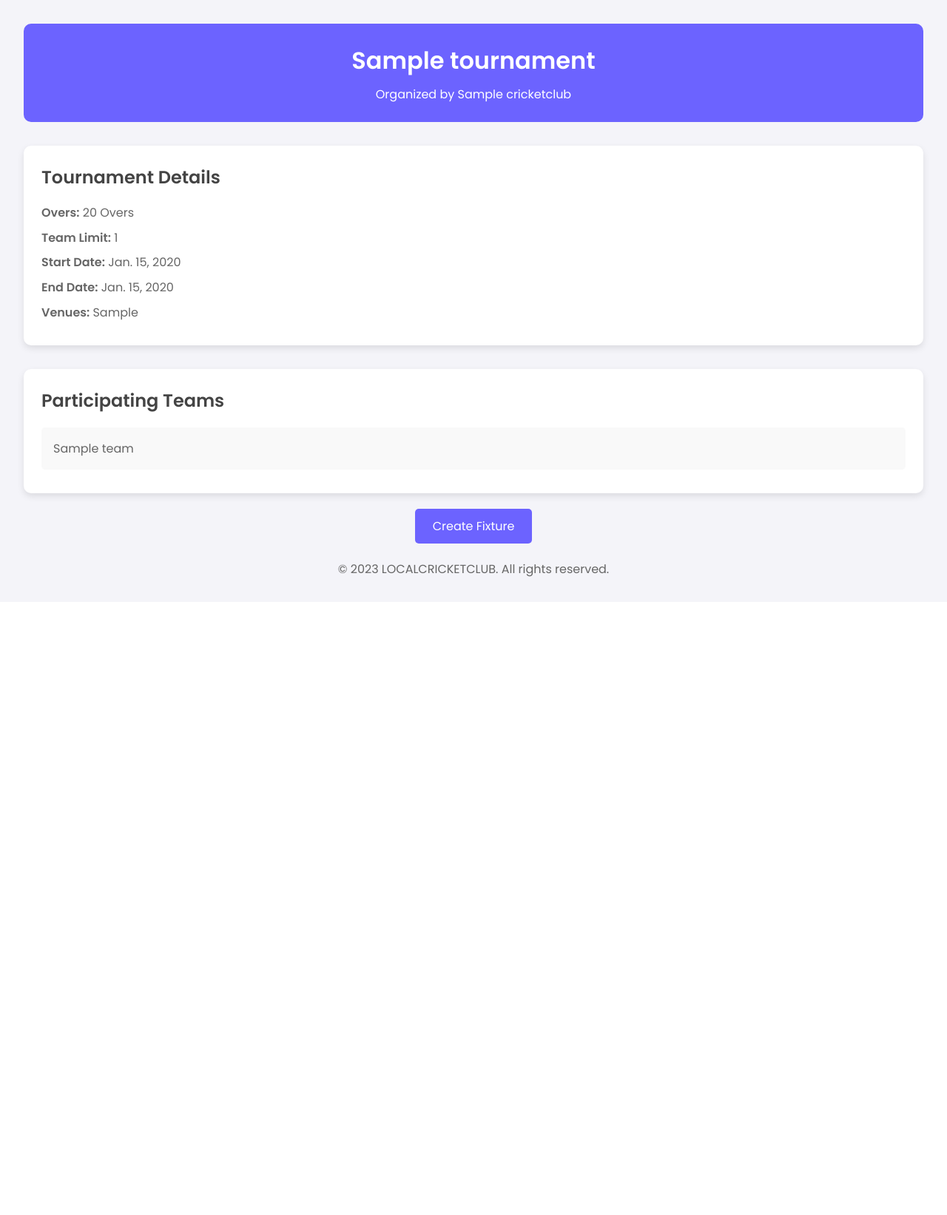
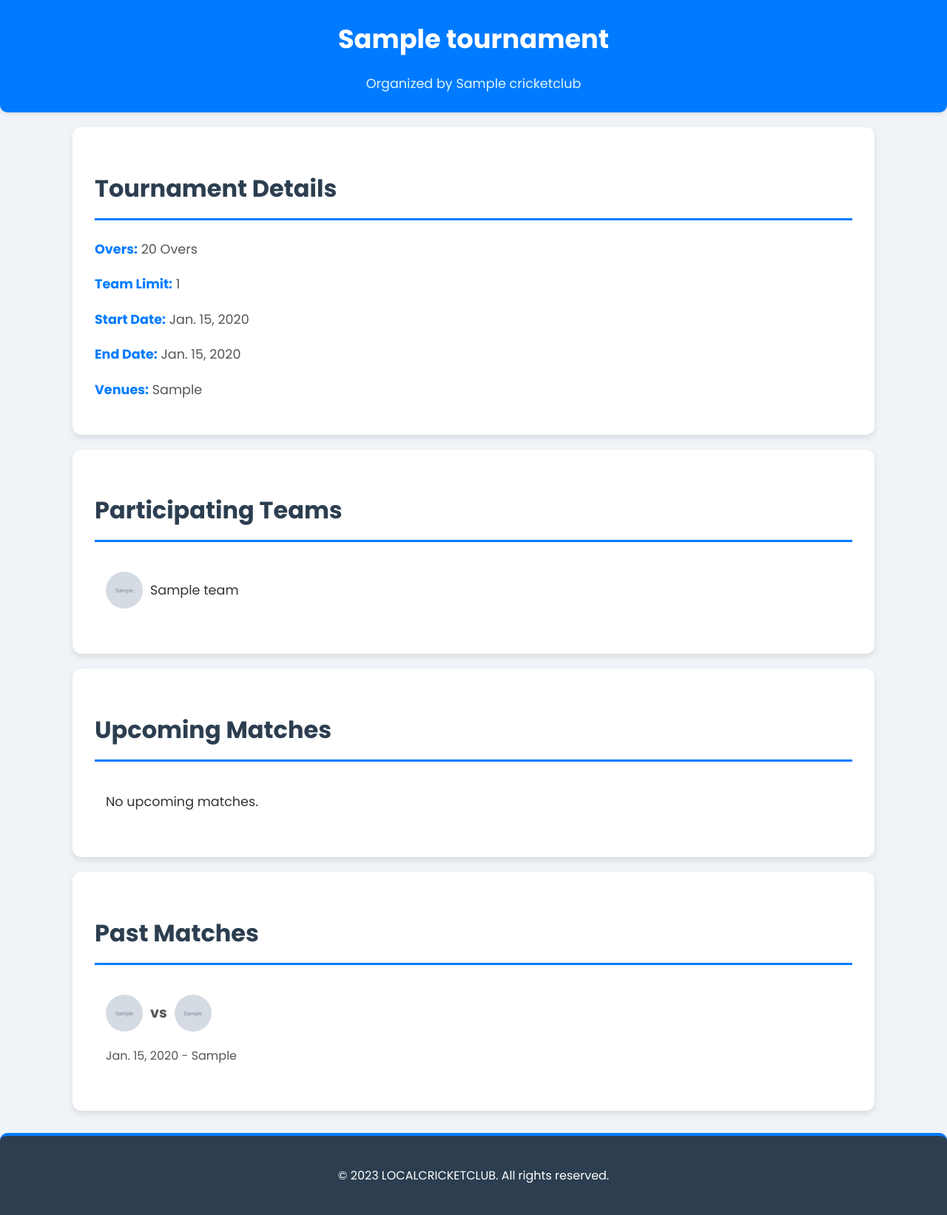
Before and after one commit to skp3214/Local-Cricket-Hub, a Django app: page /tournaments/1/ in a window 1280 px wide. Shown: the whole page at 74% size. Before the commit the page ends 780 px from the top, so only its background shows below. Run offline with Django 5.2, Linux system fonts and the light colour scheme; a user stored in the database is signed in; tables that the repository leaves empty hold one stand-in row (values such as "Sample post"); grey boxes marked "Sample" are stand-in pictures.

Commit message:
enhance tournament detail page; add upcoming and past matches sections with improved styling

```diff
--- a/local_cricket_hub/tournaments/static/css/tournament_detail.css
+++ b/local_cricket_hub/tournaments/static/css/tournament_detail.css
@@ -1,113 +1,208 @@
-/* General Reset */
-* {
+body {
+    font-family: 'Poppins', sans-serif;
     margin: 0;
     padding: 0;
-    box-sizing: border-box;
+    background-color: #f0f4f8;
+    color: #333;
+    line-height: 1.6;
 }
 
-body {
-    font-family: 'Poppins', sans-serif;
-    background-color: #f4f4f9;
-    color: #333;
-    line-height: 1.6;
-    padding: 2rem;
-}
-
-/* Header */
 .header {
-    background-color: #6c63ff;
-    color: #fff;
-    padding: 1.5rem;
-    border-radius: 10px;
-    margin-bottom: 2rem;
+    background-color: #007bff;
+    color: white;
+    padding: 25px 0;
     text-align: center;
+    box-shadow: 0 2px 5px rgba(0,0,0,0.1);
+    border-radius: 0 0 10px 10px;
 }
 
 .header h1 {
-    font-size: 2rem;
-    margin-bottom: 0.5rem;
+    margin: 0 0 10px 0;
+    font-size: 2.2rem;
+    font-weight: 700;
 }
 
 .header p {
-    font-size: 1rem;
+    font-size: 1.1rem;
+    color: #e0f7fa;
+    margin-bottom: 0;
 }
 
-/* Details Section */
-.details-section {
-    background: #fff;
-    padding: 1.5rem;
-    border-radius: 10px;
-    box-shadow: 0 4px 10px rgba(0, 0, 0, 0.1);
-    margin-bottom: 2rem;
+.details-section, .teams-section, .actions-section, .upcoming-matches-section, .past-matches-section {
+    background-color: white;
+    padding: 30px;
+    margin: 20px auto;
+    border-radius: 12px;
+    max-width: 80%;
+    box-shadow: 0 4px 8px rgba(0,0,0,0.1);
+    transition: all 0.3s ease;
 }
 
-.details-section h2 {
-    font-size: 1.5rem;
-    margin-bottom: 1rem;
-    color: #444;
+.details-section:hover, .teams-section:hover, .actions-section:hover, .upcoming-matches-section:hover, .past-matches-section:hover {
+    transform: translateY(-5px);
+    box-shadow: 0 6px 12px rgba(0,0,0,0.15);
+}
+
+.details-section h2, .teams-section h2, .actions-section h2, .upcoming-matches-section h2, .past-matches-section h2 {
+    color: #2c3e50;
+    margin-bottom: 25px;
+    font-size: 2rem;
+    border-bottom: 3px solid #007bff;
+    padding-bottom: 15px;
 }
 
 .details-section p {
-    font-size: 1rem;
-    color: #666;
-    margin-bottom: 0.5rem;
+    font-size: 1.1rem;
+    margin-bottom: 15px;
+    line-height: 1.7;
+    color: #555;
 }
 
-/* Teams Section */
-.teams-section {
-    background: #fff;
-    padding: 1.5rem;
-    border-radius: 10px;
-    box-shadow: 0 4px 10px rgba(0, 0, 0, 0.1);
-    margin-bottom: 2rem;
-}
-
-.teams-section h2 {
-    font-size: 1.5rem;
-    margin-bottom: 1rem;
-    color: #444;
+.details-section p strong {
+    color: #007bff;
 }
 
 .teams-section ul {
     list-style: none;
+    padding: 0;
+    margin-top: 20px;
 }
 
 .teams-section ul li {
-    background: #f9f9f9;
-    padding: 1rem;
-    border-radius: 5px;
-    margin-bottom: 0.5rem;
+    padding: 15px;
+    border-bottom: 1px solid #eee;
+    font-size: 1.1rem;
     display: flex;
     justify-content: space-between;
     align-items: center;
 }
 
-.teams-section ul li span {
-    font-size: 1rem;
-    color: #666;
+.teams-section ul li:last-child {
+    border-bottom: none;
 }
 
-/* Actions Section */
 .actions-section {
     text-align: center;
 }
 
-.actions-section a {
-    padding: 0.75rem 1.5rem;
-    background-color: #6c63ff;
-    color: #fff;
-    border-radius: 5px;
+.btn-create-fixture {
+    display: inline-block;
+    padding: 15px 30px;
+    background-color: #28a745;
+    color: white;
     text-decoration: none;
-    transition: background-color 0.3s ease;
+    border-radius: 10px;
+    font-size: 1.2rem;
+    transition: background-color 0.3s ease, transform 0.2s ease, box-shadow 0.3s ease;
+    box-shadow: 0 2px 5px rgba(0,0,0,0.1);
+    margin-top: 20px;
 }
 
-.actions-section a:hover {
-    background-color: #5752d3;
+.btn-create-fixture:hover {
+    background-color: #218838;
+    transform: translateY(-2px);
+    box-shadow: 0 4px 8px rgba(0,0,0,0.15);
 }
 
-/* Footer */
 .footer {
+    background-color: #2c3e50;
+    color: white;
     text-align: center;
-    margin-top: 2rem;
-    color: #666;
+    padding: 25px 0;
+    margin-top: 30px;
+    border-top: 4px solid #007bff;
+    border-radius: 10px 10px 0 0;
 }
+
+.upcoming-matches-section ul, .past-matches-section ul {
+    list-style: none;
+    padding: 0;
+    margin-top: 20px;
+
+}
+
+.upcoming-matches-section ul li, .past-matches-section ul li {
+    padding: 15px;
+    border-bottom: 1px solid #eee;
+    font-size: 1.1rem;
+    display: flex;
+    justify-content: space-between;
+    align-items:flex-start;
+    flex-direction: column;
+}
+
+.upcoming-matches-section ul li:last-child, .past-matches-section ul li:last-child {
+    border-bottom: none;
+}
+
+.match-card {
+    display: flex;
+    align-items: center;
+    gap: 20px;
+}
+
+.team-images {
+    display: flex;
+    align-items: center;
+    gap: 10px;
+}
+
+.team-images img {
+    width: 50px;
+    height: 50px;
+    border-radius: 50%;
+    object-fit: cover;
+}
+
+.team-images .vs {
+    font-size: 1.2rem;
+    font-weight: bold;
+    color: #555;
+}
+
+.match-details {
+    flex: 1;
+}
+
+.match-details .team-name {
+    font-size: 1.2rem;
+    font-weight: bold;
+    color: #333;
+}
+
+.match-details .match-info {
+    font-size: 1rem;
+    color: #555;
+}
+@media (max-width: 768px){
+    .header h1{
+        font-size: 1.8rem;
+    }
+    .header p{
+        font-size: 1rem;
+    }
+    .details-section, .teams-section, .actions-section, .upcoming-matches-section, .past-matches-section{
+        width: 95%;
+        padding: 20px;
+    }
+     .details-section h2, .teams-section h2, .actions-section h2, .upcoming-matches-section h2, .past-matches-section h2{
+        font-size: 1.5rem;
+    }
+    .teams-section ul li{
+        flex-direction: column;
+        align-items: flex-start;
+        gap: 10px;
+    }
+    .btn-create-fixture{
+        font-size: 1rem;
+        padding: 12px 25px;
+    }
+    .match-card {
+        flex-direction: column;
+        align-items: center;
+        text-align: center;
+    }
+    .team-images {
+        margin-bottom: 10px;
+    }
+}
--- a/local_cricket_hub/tournaments/templates/tournament_detail.html
+++ b/local_cricket_hub/tournaments/templates/tournament_detail.html
@@ -5,17 +5,15 @@
     <meta charset="UTF-8">
     <meta name="viewport" content="width=device-width, initial-scale=1.0">
     <title>{{ tournament.name }} - Details</title>
-    <link href="https://fonts.googleapis.com/css2?family=Poppins:wght@400;600&display=swap" rel="stylesheet">
+    <link href="https://fonts.googleapis.com/css2?family=Poppins:wght@400;600;700&display=swap" rel="stylesheet">
     <link rel="stylesheet" href="{% static 'css/tournament_detail.css' %}">
 </head>
 <body>
-    <!-- Header -->
     <div class="header">
         <h1>{{ tournament.name }}</h1>
         <p>Organized by {{ tournament.club.name }}</p>
     </div>
 
-    <!-- Details Section -->
     <div class="details-section">
         <h2>Tournament Details</h2>
         <p><strong>Overs:</strong> {{ tournament.get_overs_display }}</p>
@@ -25,24 +23,86 @@
         <p><strong>Venues:</strong> {{ tournament.venues}}</p>
     </div>
 
-    <!-- Teams Section -->
     <div class="teams-section">
         <h2>Participating Teams</h2>
         <ul>
             {% for team in tournament.teams.all %}
             <li>
-                <span>{{ team.name }}</span>
+                <div class="team-images">
+                    {% if team.image %}
+                        <img src="{{ team.image.url }}" alt="{{ team.name }} Logo" />
+                    {% else %}
+                        <img src="https://via.placeholder.com/50" alt="Team Logo" />
+                    {% endif %}
+                    <span>{{ team.name }}</span>
+                </div>
             </li>
             {% endfor %}
         </ul>
     </div>
 
-    <!-- Actions Section -->
-    <div class="actions-section">
-        <a href="{% url 'tournaments:create_fixture' tournament.id %}" class="btn-create-fixture">Create Fixture</a>
+    {% if not upcoming_matches and not past_matches and tournament.teams.count > 2 and user.clubs.exists %}
+        <div class="actions-section">
+            <a href="{% url 'tournaments:create_fixture' tournament.id %}" class="btn-create-fixture">Create Fixture</a>
+        </div>
+    {% endif %}
+
+    <div class="upcoming-matches-section">
+        <h2>Upcoming Matches</h2>
+        <ul>
+            {% for match in upcoming_matches %}
+            <li class="match-card">
+                <div class="team-images">
+                    {% if match.team1.image %}
+                        <img src="{{ match.team1.image.url }}" alt="{{ match.team1.name }} Logo" />
+                    {% else %}
+                        <img src="https://via.placeholder.com/50" alt="Team Logo" />
+                    {% endif %}
+                    <span class="vs">vs</span>
+                    {% if match.team2.image %}
+                        <img src="{{ match.team2.image.url }}" alt="{{ match.team2.name }} Logo" />
+                    {% else %}
+                        <img src="https://via.placeholder.com/50" alt="Team Logo" />
+                    {% endif %}
+                </div>
+                <div class="match-details">
+                    <div class="match-info">{{ match.date }} - {{ match.venue }}</div>
+                </div>
+            </li>
+            {% empty %}
+            <li>No upcoming matches.</li>
+            {% endfor %}
+        </ul>
     </div>
 
-    <!-- Footer -->
+    <div class="past-matches-section">
+        <h2>Past Matches</h2>
+        <ul>
+            {% for match in past_matches %}
+            <li class="match-card">
+                <div class="team-images">
+                    {% if match.team1.image %}
+                        <img src="{{ match.team1.image.url }}" alt="{{ match.team1.name }} Logo" />
+                    {% else %}
+                        <img src="https://via.placeholder.com/50" alt="Team Logo" />
+                    {% endif %}
+                    <span class="vs">vs</span>
+                    {% if match.team2.image %}
+                        <img src="{{ match.team2.image.url }}" alt="{{ match.team2.name }} Logo" />
+                    {% else %}
+                        <img src="https://via.placeholder.com/50" alt="Team Logo" />
+                    {% endif %}
+                </div>
+                <div class="match-details">
+                    <div class="match-info">{{ match.date }} - {{ match.venue }}</div>
+                </div>
+            </li>
+            {% empty %}
+            <li>No past matches.</li>
+            {% endfor %}
+        </ul>
+    </div>
+
     <div class="footer">
         <p>&copy; 2023 LOCALCRICKETCLUB. All rights reserved.</p>
     </div>
--- a/local_cricket_hub/tournaments/views.py
+++ b/local_cricket_hub/tournaments/views.py
@@ -20,11 +20,17 @@ def create_tournament(request):
 
 @login_required
 def tournament_detail(request, tournament_id):
-    tournament = get_object_or_404(Tournament, id=tournament_id, club__owner=request.user)
+    tournament = get_object_or_404(Tournament, id=tournament_id)
     teams = tournament.teams.all()
+    upcoming_matches = tournament.matches.filter(date__gte=datetime.now())
+    past_matches = tournament.matches.filter(date__lt=datetime.now())
+
     return render(request, 'tournament_detail.html', {
         'tournament': tournament,
         'teams': teams,
+        'upcoming_matches': upcoming_matches,
+        'past_matches': past_matches,
+        'user': request.user
     })
 
 
```
